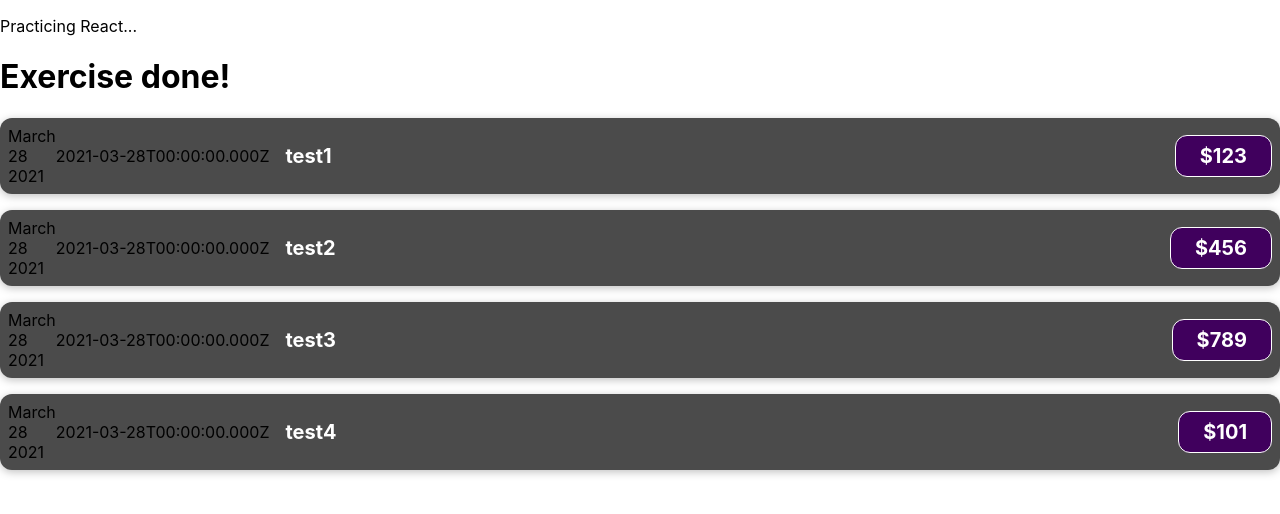
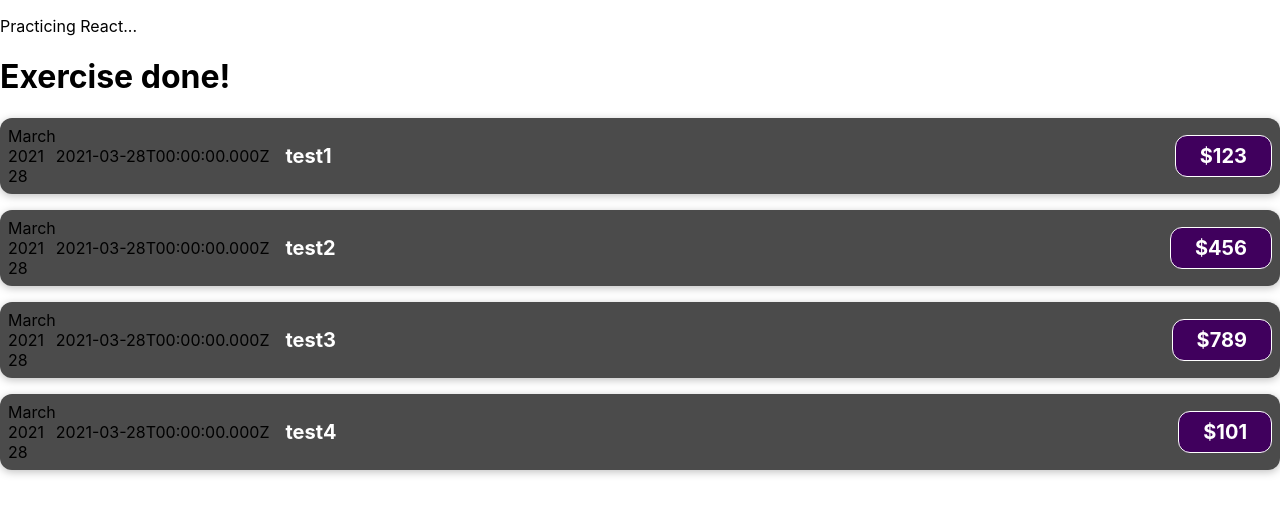
Before and after one commit to dkagh012/react-study, a React (Create React App) app: page / in a window 1280 px wide. Shown: the top 514 px of the page. Built offline with nearby package versions, Linux system fonts and the light colour scheme.

Commit message:
props 에러 수정전

```diff
--- a/package.json
+++ b/package.json
@@ -8,6 +8,7 @@
     "@testing-library/user-event": "^13.5.0",
     "react": "^18.2.0",
     "react-dom": "^18.2.0",
+    "react-router-dom": "^6.14.0",
     "react-scripts": "5.0.1",
     "web-vitals": "^2.1.4"
   },
--- a/src/App.js
+++ b/src/App.js
@@ -1,6 +1,5 @@
 import React from 'react';
 import ExpensItem from './components/ExpenseItem';
-// don't change the Component name "App"
 export default function App() {
   const expenses = [
     { id: 'e1', title: 'test1', amount: 123, date: new Date(2021, 2, 28) },
--- /dev/null
+++ b/src/components/ExpenseDate.js
@@ -0,0 +1,19 @@
+import React from 'react';
+
+function ExpenseDate(props) {
+  console.log(props);
+
+  const month = props.date?.toLocaleString('en-US', { month: 'long' });
+  const day = props.date?.toLocaleString('en-US', { day: '2-digit' });
+  const year = props.date?.getFullYear();
+
+  return (
+    <div className="expense-date">
+      <div className="expense-date__month">{month}</div>
+      <div className="expense-date__year">{year}</div>
+      <div className="expense-date__day">{day}</div>
+    </div>
+  );
+}
+
+export default ExpenseDate;
--- a/src/components/ExpenseItem.js
+++ b/src/components/ExpenseItem.js
@@ -1,16 +1,10 @@
-import './ExpnseItem.css'
+import './ExpnseItem.css';
+import ExpenseDate from './ExpenseDate';
 
-function ExpensItem(props) {
-  const month = props.date.toLocaleString('en-Us', { month: 'long' });
-  const day = props.date.toLocaleString('en-US', { day: '2-digit' });
-  const year = props.date.getFullYear();
+function ExpenseItem(props) {
   return (
     <div className="expense-item">
-      <div>
-        <div>{month}</div>
-        <div>{day}</div>
-        <div>{year}</div>
-      </div>
+      <ExpenseDate date={props.date} />
       <div>{props.date.toISOString()}</div>
       <div className="expense-item__description">
         <h2>{props.title}</h2>
@@ -20,4 +14,4 @@
   );
 }
 
-export default ExpensItem;
+export default ExpenseItem;
```
Also changed, not shown: 1 other file (tests, documents, lock files or other folders).
